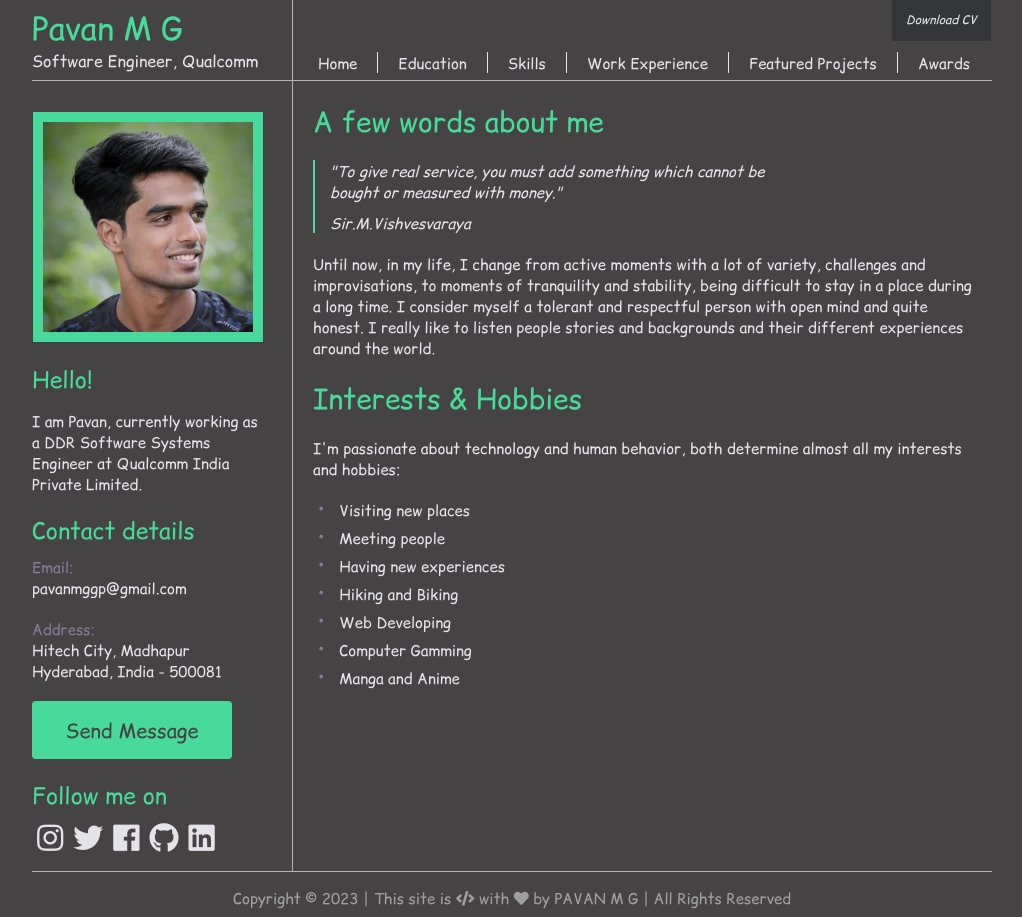
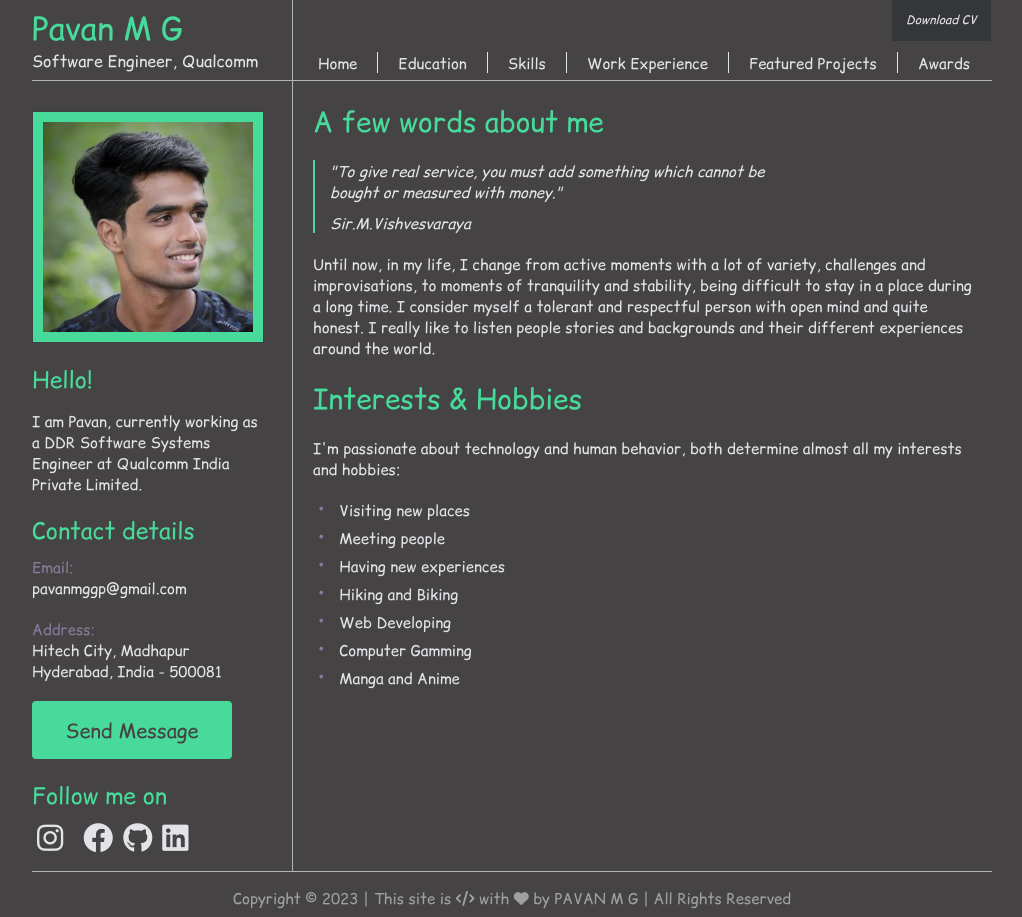
Before and after one commit to pavan-mg/pavan-mg.github.io, a Jekyll site: the page built from index.html, in a window 1280 px wide. Shown: the whole page, without its empty margins (128-1150 px from the left). Built offline with Jekyll 4.4.1, drawn with Linux system fonts in a browser that asks for light colours.

Commit message:
Update default.html

```diff
--- a/_layouts/default.html
+++ b/_layouts/default.html
@@ -6,7 +6,7 @@
     <link rel='stylesheet' type='text/css' href="/css/main.css">
     <link
       rel="stylesheet"
-      href="https://use.fontawesome.com/releases/v5.7.2/css/all.css"
+      href="https://use.fontawesome.com/releases/v6.4.2/css/all.css"
       integrity="sha384-fnmOCqbTlWIlj8LyTjo7mOUStjsKC4pOpQbqyi7RrhN7udi9RwhKkMHpvLbHG9Sr"
       crossorigin="anonymous"
     >
@@ -97,7 +97,7 @@
             target="_blank"
             title="X(Twitter): pavanm07"
             frmappuse="1">
-            <i class="fab fa-twitter"></i></a></li>
+            <i class="fab fa-x-twitter"></i></a></li>
           <li>
             <a href="https://www.facebook.com/pavanm07/"
               target="_blank"
```
